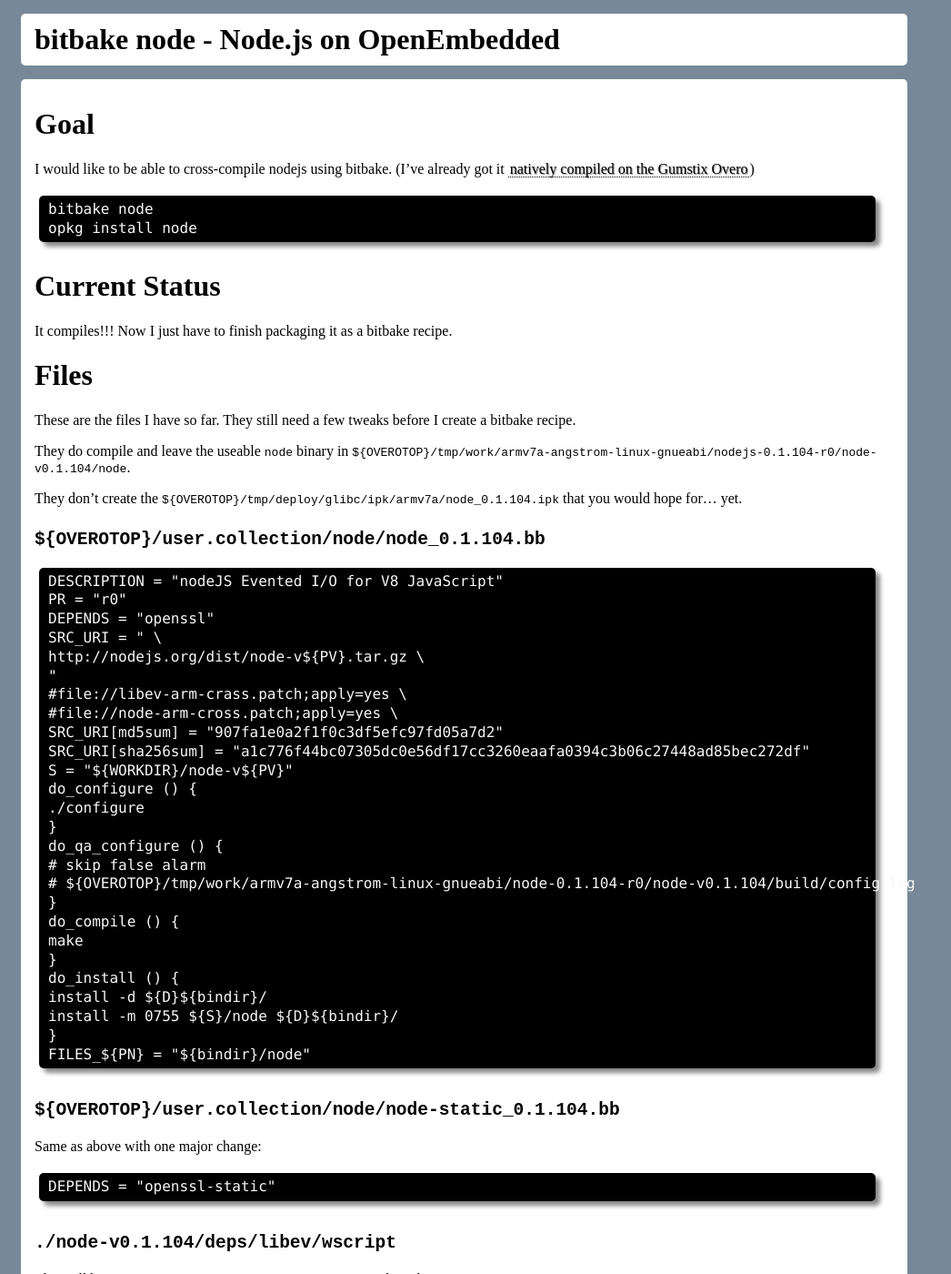
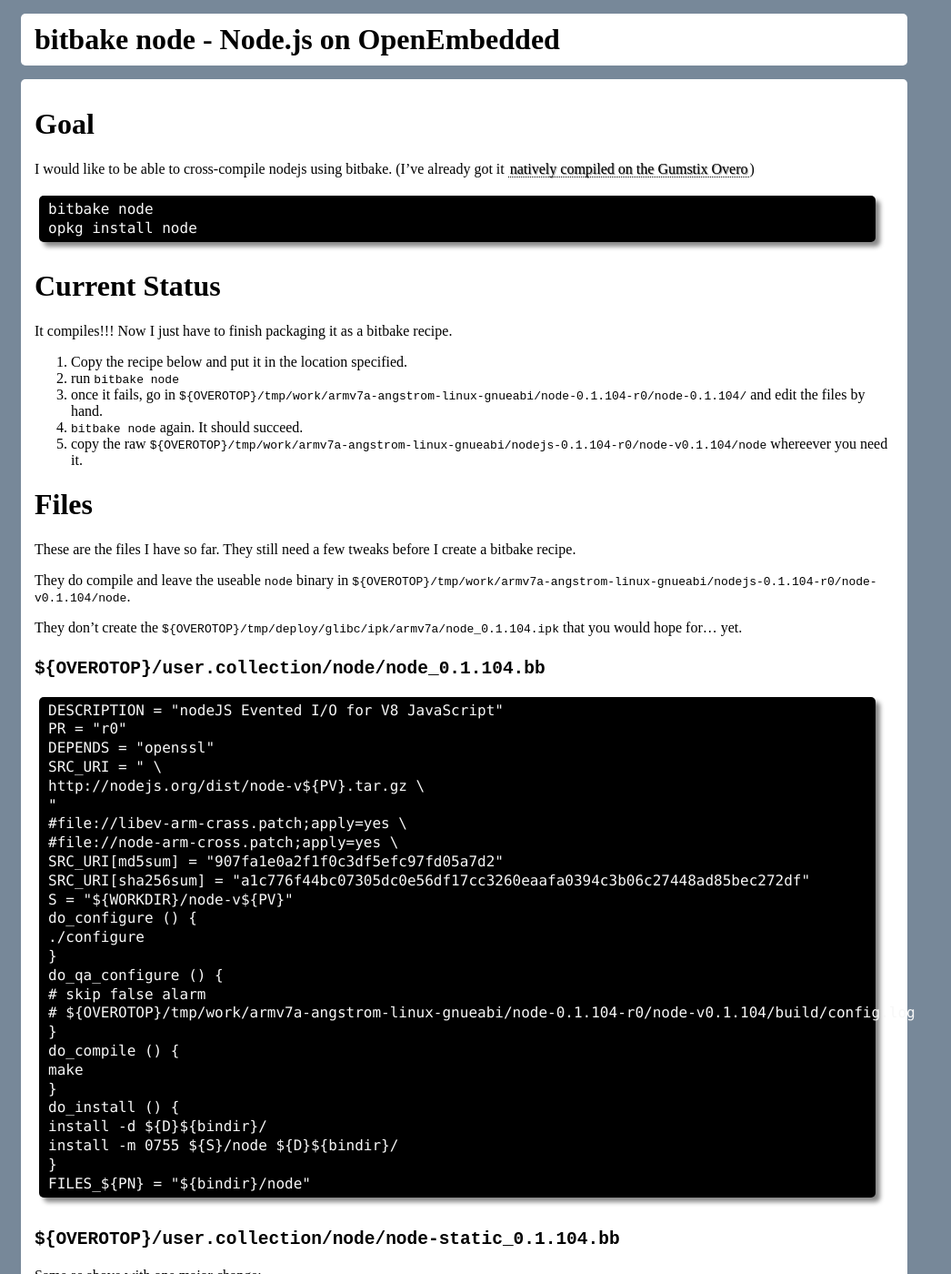
Before and after one commit to fastr/fastr.github.com, a Jekyll site: the page built from _posts/2010-07-29-bitbake-node.md, in a window 1280 px wide and 1400 px high. Shown: the whole window at 91% size, without its empty margins (0-1046 px from the left). Built offline with Jekyll 4.4.1, drawn with Linux system fonts in a browser that asks for light colours; Markdown is read by kramdown in place of the engine named in the settings; some of the changed text lies outside the part shown.

Commit message:
clarified more

```diff
--- a/_posts/2010-07-29-bitbake-node.md
+++ b/_posts/2010-07-29-bitbake-node.md
@@ -16,6 +16,11 @@
 
 It compiles!!! Now I just have to finish packaging it as a bitbake recipe.
 
+  1. Copy the recipe below and put it in the location specified.
+  2. run `bitbake node`
+  3. once it fails, go in `${OVEROTOP}/tmp/work/armv7a-angstrom-linux-gnueabi/node-0.1.104-r0/node-0.1.104/` and edit the files by hand.
+  4. `bitbake node` again. It should succeed.
+  5. copy the raw `${OVEROTOP}/tmp/work/armv7a-angstrom-linux-gnueabi/nodejs-0.1.104-r0/node-v0.1.104/node` whereever you need it.
 
 Files
 =====
@@ -64,7 +69,7 @@
 
     DEPENDS = "openssl-static"
 
-`./node-v0.1.104/deps/libev/wscript`
+`./node-v0.1.104/deps/libev/wscript` in the temp builddir
 ---------------------
 
 This will become `files/libev-arm-cross.patch` once packaged.
@@ -91,7 +96,7 @@
        have_librt = conf.check(lib='rt', uselib_store='RT')
        if have_librt:
 
-./node-v0.1.104/wscript
+`./node-v0.1.104/wscript` in the temp builddir
 ---------------------
 
 This will become `files/node-arm-cross.patch` once packaged.
```
